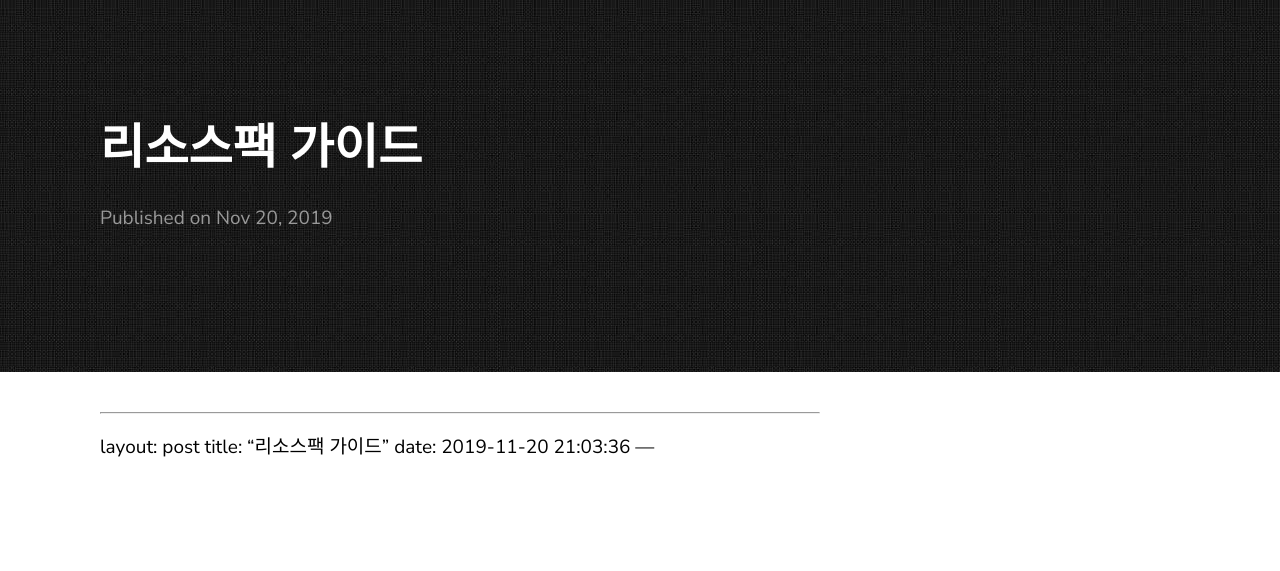
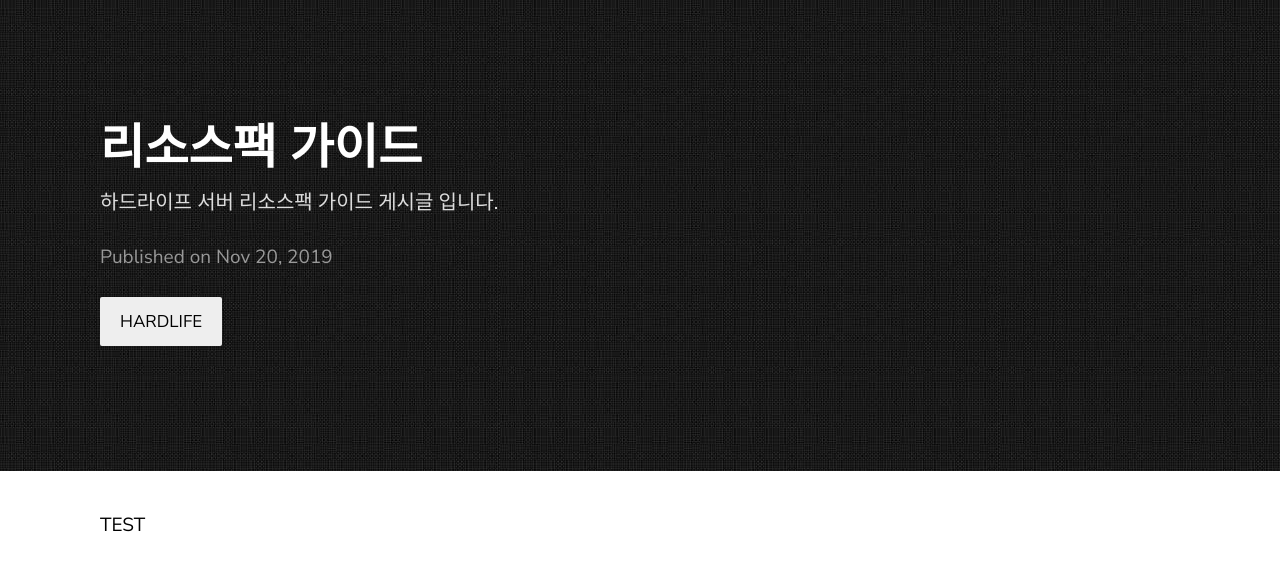
Before and after one commit to dueilee0/dueilee0.github.io, a Jekyll site: the page built from _posts/2019-11-20-리소스팩-가이드.markdown, in a window 1280 px wide. Shown: the top 571 px of the page. Built offline with Jekyll 4.4.1, drawn with Linux system fonts in a browser that asks for light colours; our own code applies the rules of GitHub Pages for plain Markdown files.

Commit message:
Update 2019-11-20-리소스팩-가이드.markdown

```diff
--- a/_posts/2019-11-20-리소스팩-가이드.markdown
+++ b/_posts/2019-11-20-리소스팩-가이드.markdown
@@ -1,6 +1,9 @@
-
 ---
 layout: post
 title:  "리소스팩 가이드"
+description: 하드라이프 서버 리소스팩 가이드 게시글 입니다.
 date:   2019-11-20 21:03:36
+categories: HARDLIFE
 ---
+
+TEST
```
